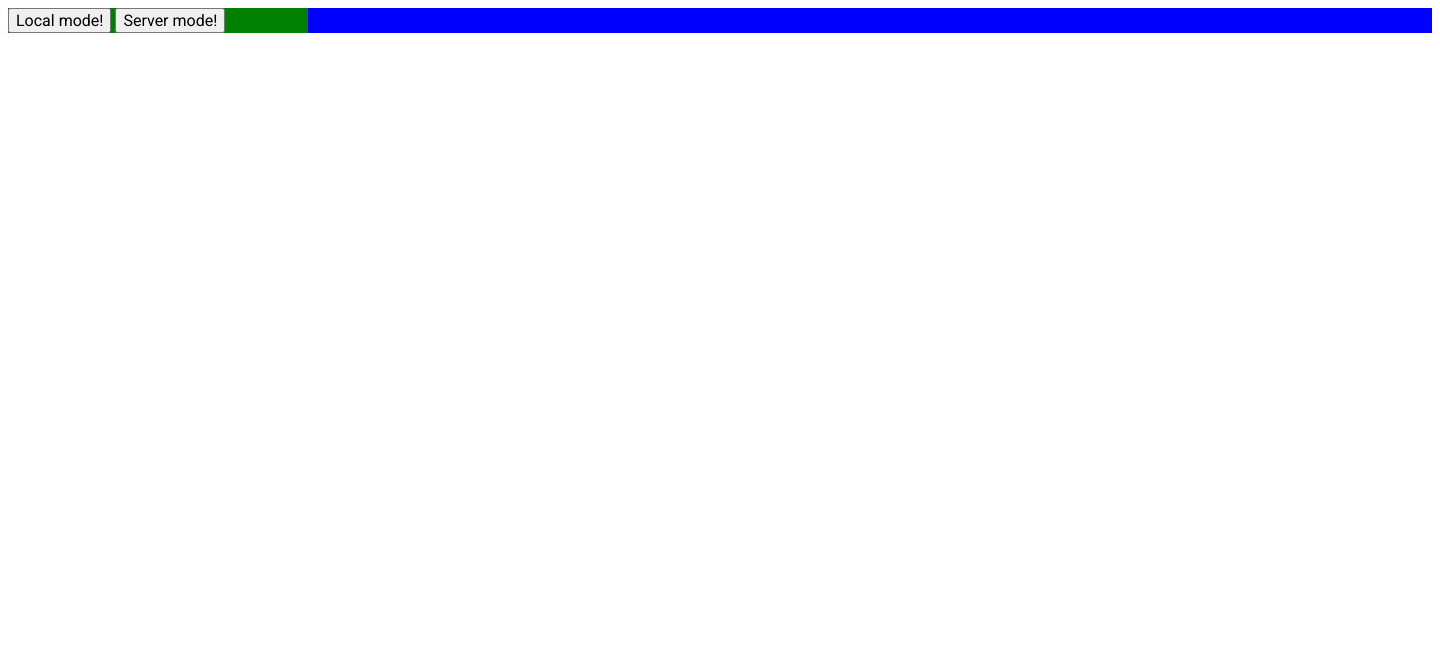
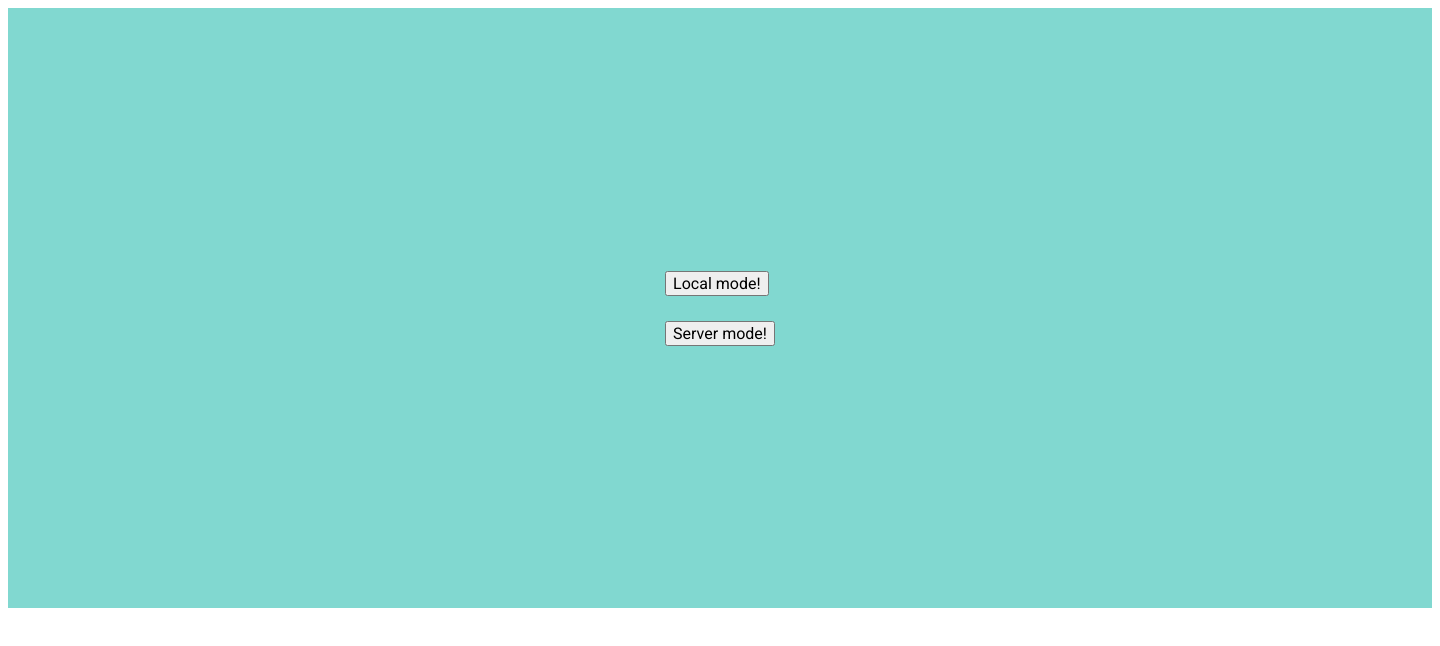
Before and after one commit to grimmer0125/newCARTADesktop, an Electron app: page index.html in a window 1440 px wide. Drawn offline with Linux system fonts and the light colour scheme.

Commit message:
1. hide devtools. 2. fix UI.

```diff
--- a/index.html
+++ b/index.html
@@ -11,6 +11,7 @@
     .flex-container {
       display: flex;
       justify-content: center;
+      align-items: center;
     }
 
     * {
@@ -50,10 +51,14 @@
       }
     </script>
 
-  <div className="flex-container" style="background-color:blue;">
-    <div style="background-color:green; width:300px">
-        <button type="button" onclick="naviToLocal();">Local mode!</button>
-        <button type="button" onclick="naviToRemote();">Server mode!</button>
+  <div class="flex-container" style="background-color:#81D8D0;height: 600px;">
+    <div>
+        <div style="margin: 25px;">
+          <button type="button" onclick="naviToLocal();">Local mode!</button>
+        </div>
+        <div style="margin: 25px;">
+          <button type="button" onclick="naviToRemote();">Server mode!</button>
+        </div>
     </div>
 
   </div>
--- a/main.js
+++ b/main.js
@@ -251,7 +251,7 @@ function createWindow() {
   // mainWindow.loadURL('http://acdc0.asiaa.sinica.edu.tw:47569/');
 
   // Open the DevTools.
-  mainWindow.webContents.openDevTools()
+  // mainWindow.webContents.openDevTools()
 
   // Emitted when the window is closed.
   mainWindow.on('closed', function() {
```
